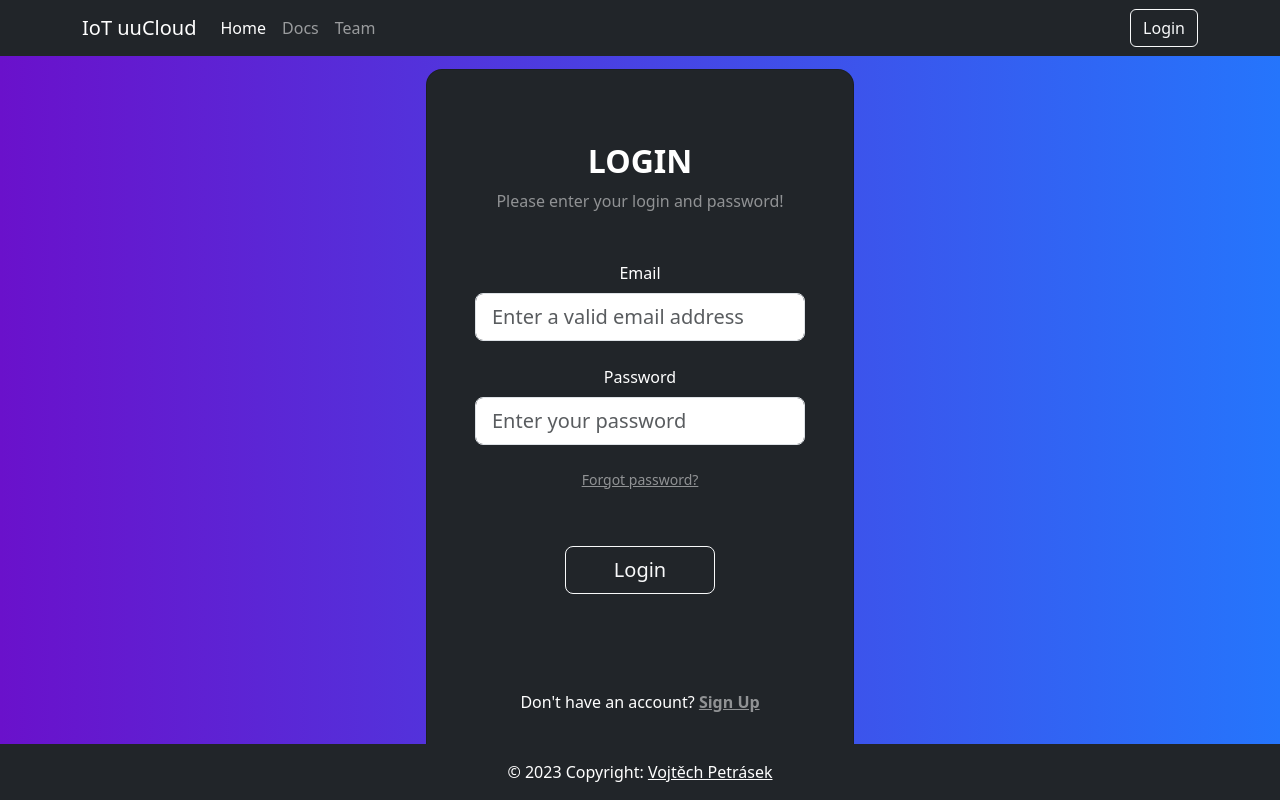
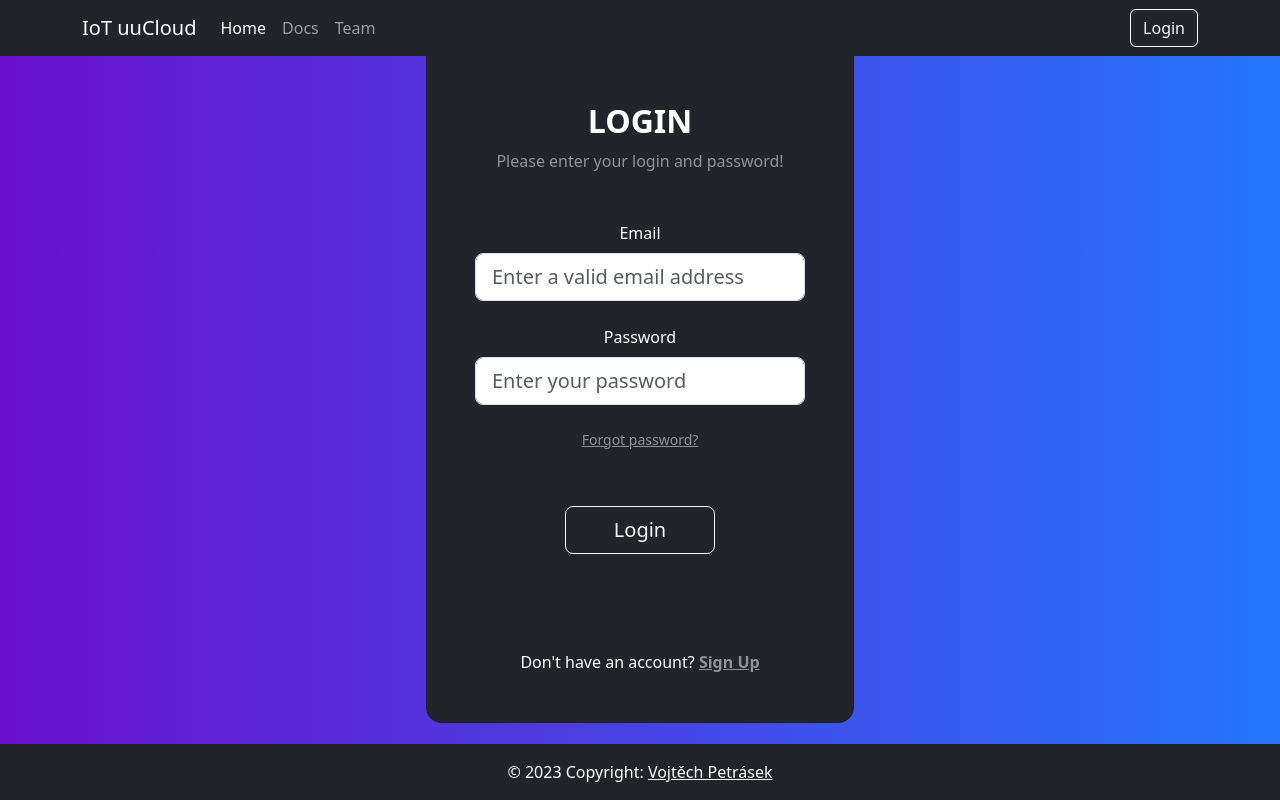
Before and after one commit to uu-team-8/uuWeb, a React (Create React App) app: page /login in a window 1280 px wide. Built offline with nearby package versions, Linux system fonts and the light colour scheme.

Commit message:
fix backgroud color

```diff
--- a/src/components/Login/LoginForm.js
+++ b/src/components/Login/LoginForm.js
@@ -10,8 +10,8 @@ class LoginForm extends Component {
     return (
       <div>
         <div
-          class="d-flex align-items-center justify-content-center gradient-custom"
-          style={{ height: "90vh" }}>
+          class="d-flex align-items-center justify-content-center"
+          style={{ height: "80vh" }}>
           <div class="card bg-dark text-white" style={{ borderRadius: "1rem" }}>
             <div class="card-body p-5 text-center">
               <div class="mb-md-5 mt-md-4 pb-5">
--- a/src/sites/Login.js
+++ b/src/sites/Login.js
@@ -4,14 +4,16 @@ import NavBar from "../components/Navbar/Navbar";
 import Footer from "../components/Footer/Footer";
 import LoginForm from "../components/Login/LoginForm";
 
+import "./page.css";
+
 class LoginPage extends Component {
   render() {
     return (
-      <>
+      <div class="gradient-custom" style={{ height: "100vh", weight: "100vw" }}>
         <NavBar />
         <LoginForm />
         <Footer />
-      </>
+      </div>
     );
   }
 }
--- /dev/null
+++ b/src/sites/page.css
@@ -0,0 +1,18 @@
+.gradient-custom {
+  /* fallback for old browsers */
+  background: #6a11cb;
+
+  /* Chrome 10-25, Safari 5.1-6 */
+  background: -webkit-linear-gradient(
+    to right,
+    rgba(106, 17, 203, 1),
+    rgba(37, 117, 252, 1)
+  );
+
+  /* W3C, IE 10+/ Edge, Firefox 16+, Chrome 26+, Opera 12+, Safari 7+ */
+  background: linear-gradient(
+    to right,
+    rgba(106, 17, 203, 1),
+    rgba(37, 117, 252, 1)
+  );
+}
```
